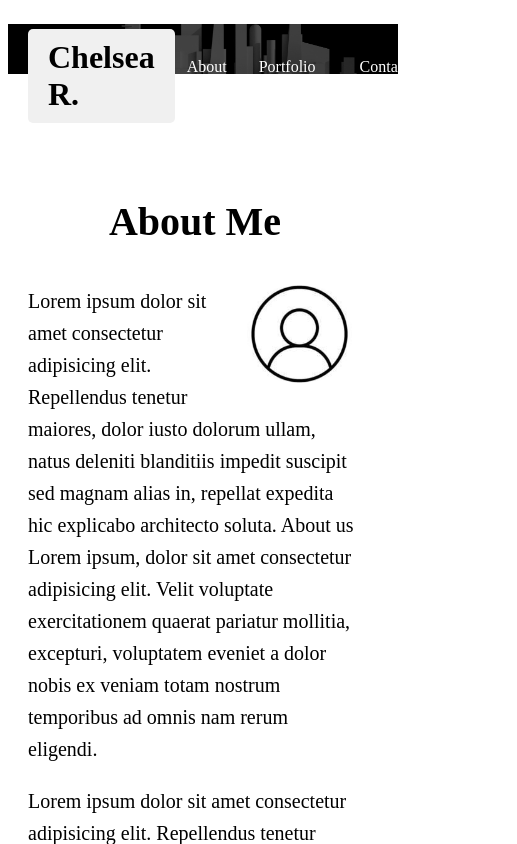
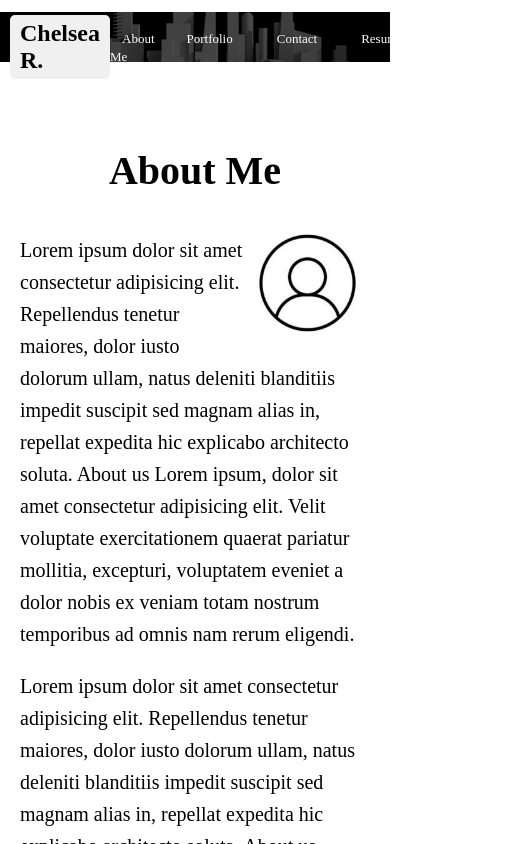
Before and after one commit to ChelsR29/React-Portfolio, a React (Vite) app: page / in a window 390 px wide. Shown: the top 844 px of the page, 517 px wide, since content can reach past the window. Built offline with nearby package versions, Linux system fonts and the light colour scheme.

Commit message:
Add Media Queries to Header

```diff
--- a/index.html
+++ b/index.html
@@ -4,7 +4,7 @@
       <meta charset="UTF-8" />
       <title>Personal Portfolio</title>
     </head>
-    <body>
+    <body style="margin: 0px;">
         <div id="root"></div>
         <script type="module" src="./main.jsx"></script>
       </body>
--- a/src/components/Header.css
+++ b/src/components/Header.css
@@ -1,4 +1,5 @@
 /* Header.css */
+
 .header {
   display: flex;
   align-items: center; /* Vertically center align */
@@ -9,11 +10,11 @@
 .header h1 {
   margin-right: auto; /* Adding some margin to separate the h1 from the Nav */
   margin-left: 20px;
+  margin-top: 28px;
   padding: 10px 20px; /* Padding shorthand for top/bottom and left/right */
   background-color: #f0f0f0; /* Light gray background */
   border-radius: 5px; /* Adding a slight border radius for a softer look */
   font-weight: bold; /* Making the text bold */
-
 }
 
 .banner-image {
@@ -22,3 +23,43 @@
   z-index: -1; /* Places the image behind other content */
   margin-bottom: 55px;
 }
+
+/* Media Query for smaller screens */
+@media (max-width: 959px) {
+  .header {
+    display: flex;
+    align-items: center;
+  }
+
+  .header h1 {
+    margin: 15px 0; /* Adjust margins for better spacing */
+    margin-left: 15px;
+    margin-right: auto;
+    padding: 10px; /* Adjust padding */
+    font-size: 1.8em; /* Adjust font size */
+  }
+
+  .banner-image {
+    margin-bottom: 30px; /* Adjust margin for better spacing */
+  }
+}
+
+/* Media Query for screens with max width of 700px */
+@media (max-width: 700px) {
+  .header {
+    display: flex;
+    align-items: center;
+  }
+
+  .header h1 {
+    margin: 15px 0; /* Further adjust margins for better spacing */
+    margin-left: 10px;
+    margin-right: auto;
+    padding: 5px 10px; /* Further adjust padding */
+    font-size: 1.5em; /* Further adjust font size */
+  }
+
+  .banner-image {
+    margin-bottom: 20px; /* Further adjust margin for better spacing */
+  }
+}
--- a/src/components/Nav.css
+++ b/src/components/Nav.css
@@ -4,6 +4,7 @@
   gap: 20px; /* Space between nav items */
   margin: 0;
   padding: 0;
+  margin-right: 15px;
 }
 
 /* Styles for the navigation links */
@@ -18,3 +19,10 @@
   background-color: #007bff; /* Background color for active nav link */
   color: #fff; /* Text color for active nav link */
 }
+
+@media (max-width: 700px) {
+  /* Styles for the navigation links */
+  .nav-link {
+    font-size: small;
+  }
+}
```
Also changed, not shown: src/assets/Screenshot 2024-06-01 at 1.52.43 AM.png (added). Lines whose indentation alone changed are shown as unchanged.
